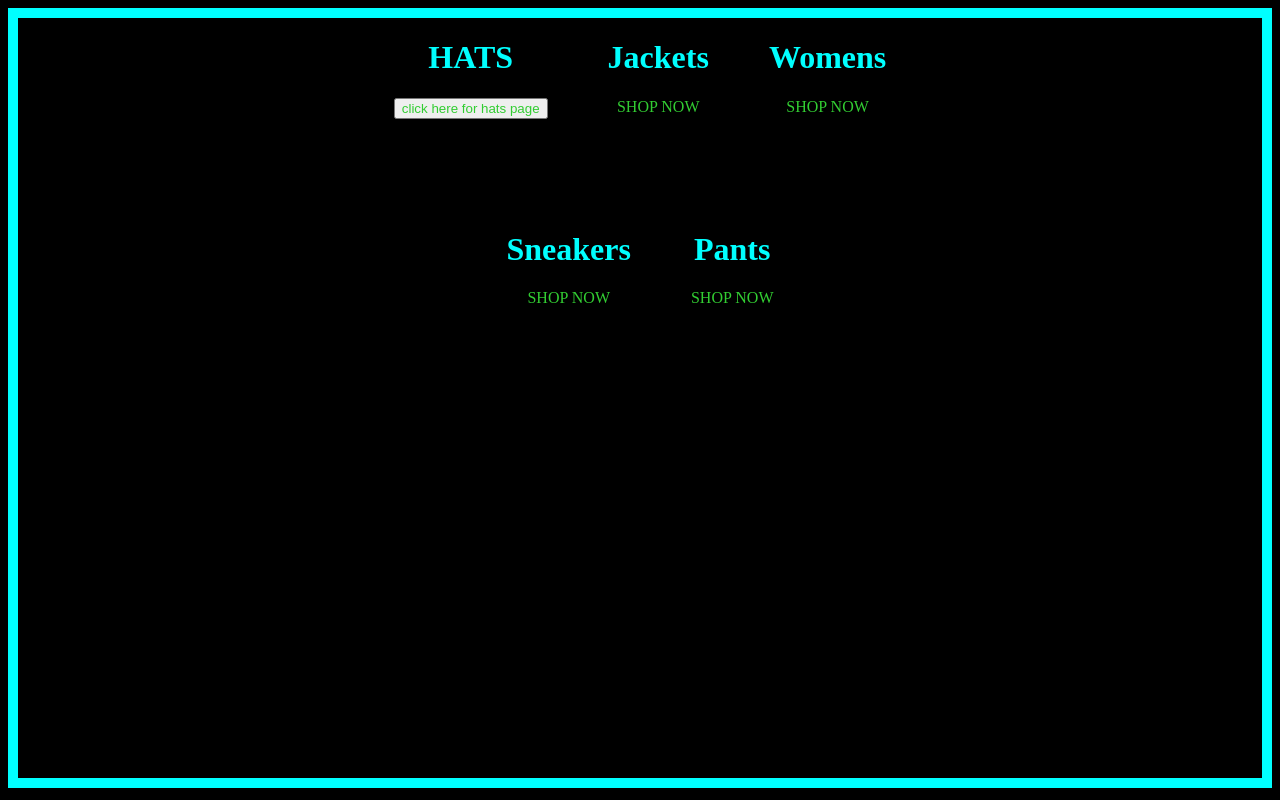
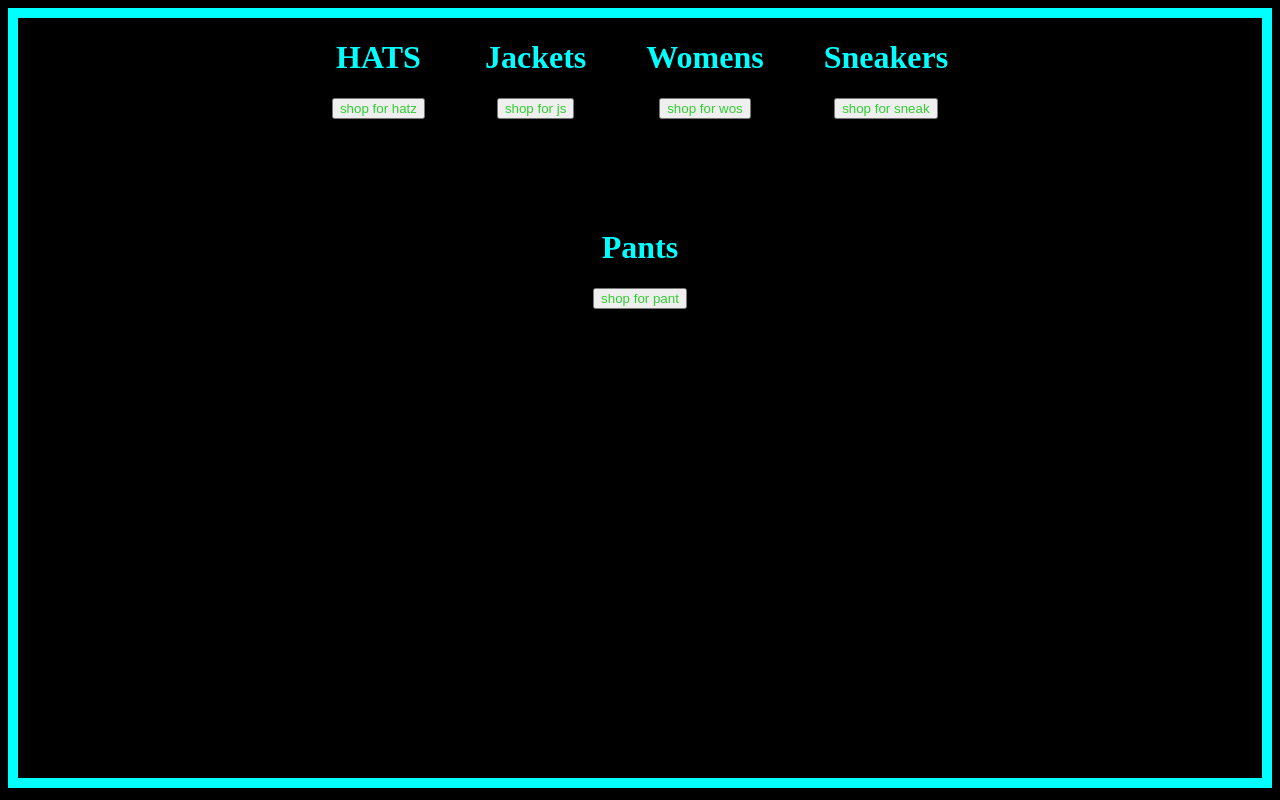
Before and after one commit to AGCB/ecomm, a React (Create React App) app: page / in a window 1280 px wide. Built offline with nearby package versions, Linux system fonts and the light colour scheme.

Commit message:
abstract out MenuItem component with history prop anti-pattern

```diff
--- a/src/homepage.component.jsx
+++ b/src/homepage.component.jsx
@@ -1,43 +1,16 @@
 import React from 'react';
+import MenuItem from './menuitem.component.jsx';
 import './homepage.styles.scss';
 import { Link } from 'react-router-dom';
 
 const HomePage = (props) => (
   <div className="homepage">
     <div className="directory-menu">
-      <div className="menu-item">
-        <div className="content">
-          <h1 className="title">HATS</h1>
-          <span ></span>
-          <button
-            className="subtitle"
-            onClick={() => props.history.push('/hats')}>click here for hats page</button>
-        </div>
-      </div>
-      <div className="menu-item">
-        <div className="content">
-          <h1 className="title">Jackets</h1>
-          <span className="subtitle">SHOP NOW</span>
-        </div>
-      </div>
-      <div className="menu-item">
-        <div className="content">
-          <h1 className="title">Womens</h1>
-          <span className="subtitle">SHOP NOW</span>
-        </div>
-      </div>
-      <div className="menu-item">
-        <div className="content">
-          <h1 className="title">Sneakers</h1>
-          <span className="subtitle">SHOP NOW</span>
-        </div>
-      </div>
-      <div className="menu-item">
-        <div className="content">
-          <h1 className="title">Pants</h1>
-          <span className="subtitle">SHOP NOW</span>
-        </div>
-      </div>
+      <MenuItem title="HATS" subtitle="shop for hatz" history={props.history}/>
+      <MenuItem title="Jackets" subtitle="shop for js" history={props.history}/>
+      <MenuItem title="Womens" subtitle="shop for wos" history={props.history}/>
+      <MenuItem title="Sneakers" subtitle="shop for sneak" history={props.history}/>
+      <MenuItem title="Pants" subtitle="shop for pant" history={props.history}/>
     </div>
   </div>
 )
--- /dev/null
+++ b/src/menuitem.component.jsx
@@ -0,0 +1,15 @@
+import React from 'react';
+
+const MenuItem = ({title, subtitle, history}) => {
+  return (
+    <div className="menu-item">
+      <div className="content">
+        <h1 className="title">{title}</h1>
+        <button
+          className="subtitle"
+          onClick={() => history.push(`/${title.toLowerCase()}`)}>{subtitle}</button>
+      </div>
+    </div>
+  )
+}
+export default MenuItem;
```
